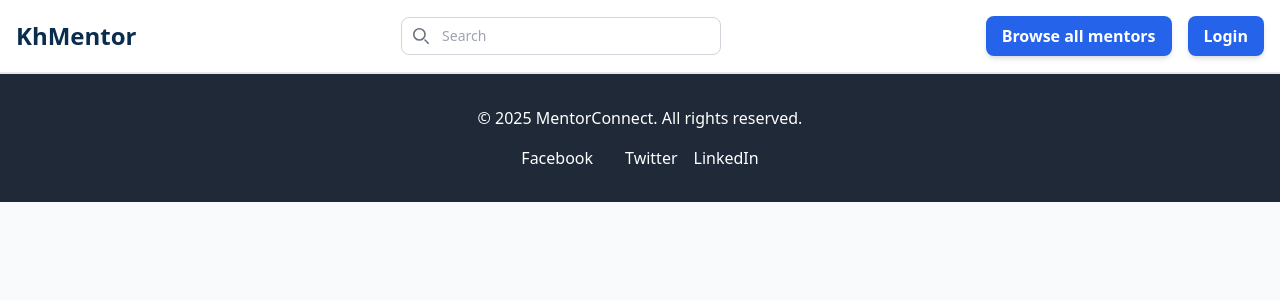
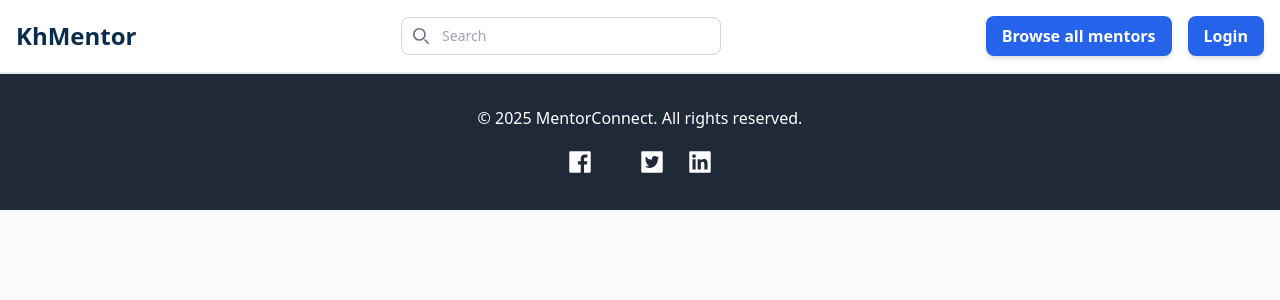
Before and after one commit to nhamaddisondev/mentorhub, a React (Vite) app: page /become-mentor in a window 1280 px wide. Shown: the top 300 px of the page. Built offline with nearby package versions, Linux system fonts and the light colour scheme.

Commit message:
"Add Icon From Ant Design"

```diff
--- a/src/components/Footer/Footer.jsx
+++ b/src/components/Footer/Footer.jsx
@@ -1,16 +1,40 @@
- import React from "react";
- function Footer() {
+import React from "react";
+import { FacebookFilled, TwitterSquareFilled, LinkedinFilled } from "@ant-design/icons";
+
+function Footer() {
   return (
     <footer className="bg-gray-800 text-white py-8">
       <div className="max-w-7xl mx-auto px-4 text-center">
         <p>&copy; 2025 MentorConnect. All rights reserved.</p>
-        <div className="flex justify-center space-x-4 mt-4">
-          <a href="#" className="hover:text-blue-400">Facebook</a>
-          <a href="#" className="hover:text-blue-400">Twitter</a>
-          <a href="#" className="hover:text-blue-400">LinkedIn</a>
+        <div className="flex justify-center space-x-6 mt-4">
+          <a
+            href="https://facebook.com"
+            target="_blank"
+            rel="noopener noreferrer"
+            className="hover:text-blue-500 text-2xl"
+          >
+            <FacebookFilled />
+          </a>
+          <a
+            href="https://twitter.com"
+            target="_blank"
+            rel="noopener noreferrer"
+            className="hover:text-blue-400 text-2xl"
+          >
+            <TwitterSquareFilled />
+          </a>
+          <a
+            href="https://linkedin.com"
+            target="_blank"
+            rel="noopener noreferrer"
+            className="hover:text-blue-600 text-2xl"
+          >
+            <LinkedinFilled />
+          </a>
         </div>
       </div>
-  </footer>
-  )
+    </footer>
+  );
 }
+
 export default Footer;
```
